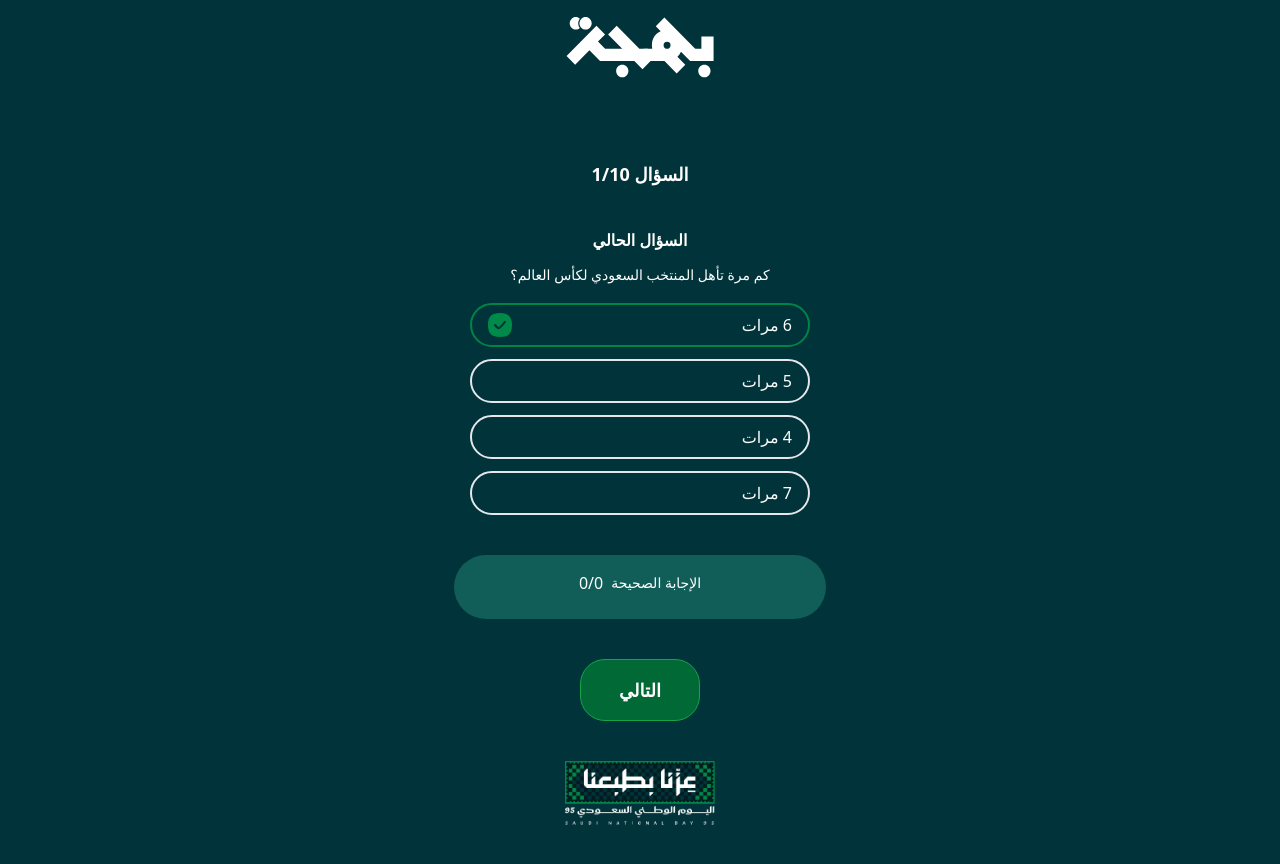
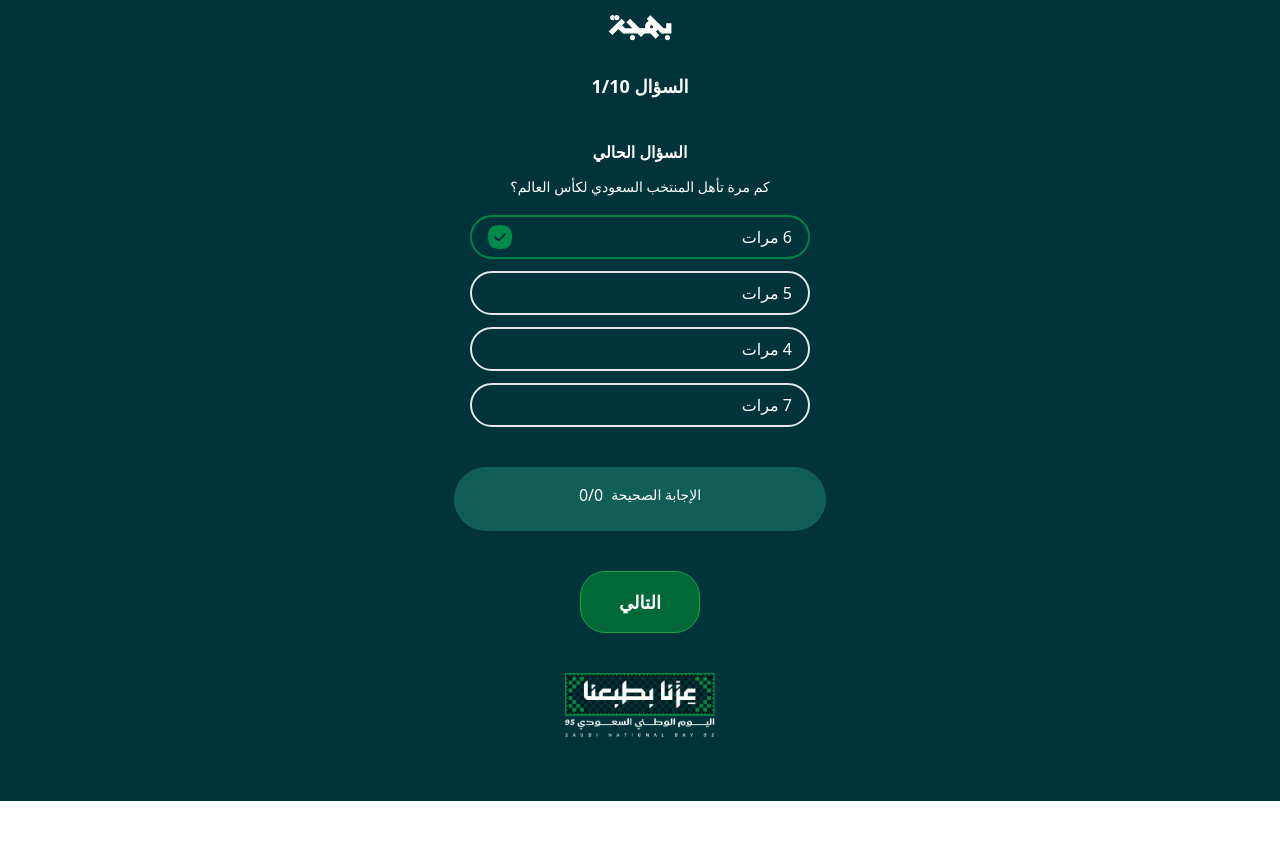
Before and after one commit to rehan-ch/bahjah-react, a React (Create React App) app: page /host-questions in a window 1280 px wide. Shown: the top 864 px of the page. After the commit the page ends 801 px from the top, so only its background shows below. Built offline with nearby package versions, Linux system fonts and the light colour scheme; no server answers.

Commit message:
update design

```diff
--- a/src/pages/Host/HostGameControl.jsx
+++ b/src/pages/Host/HostGameControl.jsx
@@ -41,15 +41,15 @@ const handleNextQuestion = async () => {
     <div className="flex justify-center items-center min-h-screen bg-custom overflow-y-auto scrollbar-hide">
       <div className="w-[420px] overflow-hidden">
         <div className="min-h-full bg-custom text-white flex flex-col overflow-y-auto">
-         <div className="mb-12 text-center">
-              <div className="w-72 h-24 mx-auto rounded flex items-center justify-center">
-                <img
-                  src={SplashLogo}
-                  alt="Saudi National Day 95"
-                  className="w-[150px] h-full object-contain"
-                />
-              </div>
+        <div className="flex justify-center items-center px-4 py-3 text-sm">
+            <div className="w-16 h-8 flex items-center justify-center">
+              <img
+                src={SplashLogo}
+                alt="Saudi National Day 95"
+                className="w-full h-full object-contain"
+              />
             </div>
+          </div>
           <div className="flex-1 px-6 py-4 space-y-6 overflow-y-auto">
             <div className="text-center" dir="rtl">
               <h2 className="text-lg font-bold mb-2">السؤال {currentQuestion}/{totalQuestions}</h2>
--- a/src/pages/player/playerQuestions.jsx
+++ b/src/pages/player/playerQuestions.jsx
@@ -70,14 +70,7 @@ const PlayerQuestions = ({data}) => {
         <div className="min-h-full bg-custom text-white flex flex-col overflow-y-auto">
 
           {/* Header with Logo */}
-          <div className="flex justify-between items-center px-4 py-3 text-sm">
-            <button
-              onClick={() => navigate(-1)}
-              className="text-green-400 font-medium"
-              dir="rtl"
-            >
-              {UI_TEXT.BACK_BUTTON}
-            </button>
+          <div className="flex justify-center items-center px-4 py-3 text-sm">
             <div className="w-16 h-8 flex items-center justify-center">
               <img
                 src={SplashLogo}
@@ -85,7 +78,6 @@ const PlayerQuestions = ({data}) => {
                 className="w-full h-full object-contain"
               />
             </div>
-            <span className="font-bold">{UI_TEXT.APP_NAME}</span>
           </div>
 
           {/* Content */}
@@ -120,7 +112,7 @@ const PlayerQuestions = ({data}) => {
                       w-full py-2 px-4 rounded-full border-2 text-center font-medium transition-colors flex items-center justify-between
                       ${selectedOption === option
                         ? "border-borderGreen text-white"
-                        : "text-white hover:bg-teal-600"
+                        : "text-white hover:bg-green-600"
                       }
                     `}
                     dir="rtl"
@@ -157,7 +149,7 @@ const PlayerQuestions = ({data}) => {
                 disabled={!selectedOption || isSubmitting}
                 className={`font-bold py-4 px-6 rounded-full text-lg transition-colors min-w-[120px] ${
                   selectedOption && !isSubmitting
-                    ? "bg-green-500 hover:bg-green-600 text-white"
+                    ? "bg-button text-white"
                     : "bg-gray-600 text-gray-400 cursor-not-allowed"
                 }`}
                 dir="rtl"
```
